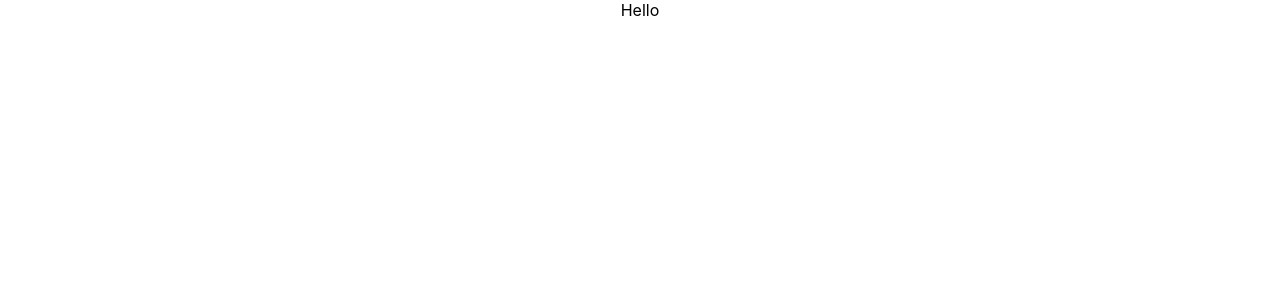
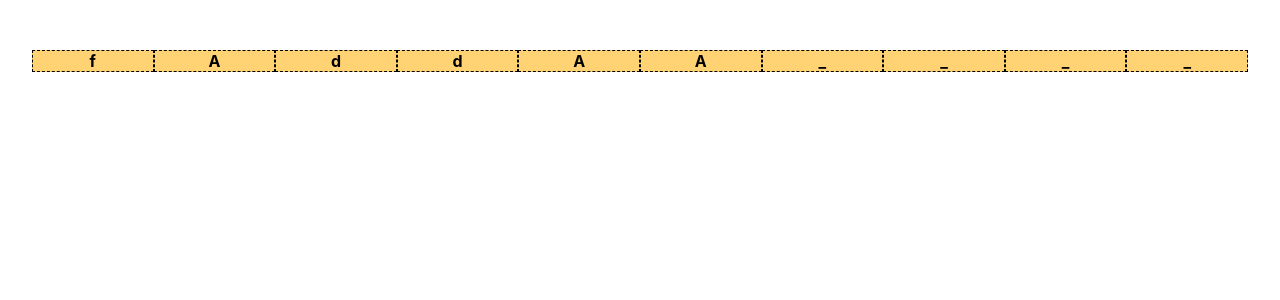
Before and after one commit to nikitsch/test_2807_KMA, a React (Create React App) app: page / in a window 1280 px wide. Shown: the top 300 px of the page. Built offline with nearby package versions, Linux system fonts and the light colour scheme.

Commit message:
feat: basic style

```diff
--- a/src/App.css
+++ /dev/null
@@ -1,38 +0,0 @@
-.App {
-  text-align: center;
-}
-
-.App-logo {
-  height: 40vmin;
-  pointer-events: none;
-}
-
-@media (prefers-reduced-motion: no-preference) {
-  .App-logo {
-    animation: App-logo-spin infinite 20s linear;
-  }
-}
-
-.App-header {
-  background-color: #282c34;
-  min-height: 100vh;
-  display: flex;
-  flex-direction: column;
-  align-items: center;
-  justify-content: center;
-  font-size: calc(10px + 2vmin);
-  color: white;
-}
-
-.App-link {
-  color: #61dafb;
-}
-
-@keyframes App-logo-spin {
-  from {
-    transform: rotate(0deg);
-  }
-  to {
-    transform: rotate(360deg);
-  }
-}
--- a/src/App.js
+++ b/src/App.js
@@ -1,9 +1,55 @@
-import './App.css';
+import { Element } from './Element';
+import style from './App.module.css';
 
 function App() {
+
+  let arr = [
+    { "value": "f", "blok": "f" },
+    { "value": "_", "blok": "empty" },
+    { "value": "d", "blok": "dd" },
+    { "value": "d", "blok": "dd" },
+    { "value": "_", "blok": "empty" },
+    { "value": "_", "blok": "empty" },
+    { "value": "_", "blok": "empty" },
+    { "value": "_", "blok": "empty" },
+    { "value": "_", "blok": "empty" },
+    { "value": "_", "blok": "empty" },
+  ]
+
+  function addBlok(enter) {
+
+    let arrEnter = enter.split("")
+
+    arrEnter.map(el => {
+      let post = arr.find((post) => post.value === "_")
+      post.value = el
+      post.blok = enter
+      return el
+    })
+  }
+
+  addBlok("AAA")
+
+  let bracket
+  let arrNew = arr.map(p => {
+
+
+    if (p.blok === bracket) {
+      bracket = p.blok
+      return {...p}
+    } else {
+      bracket = p.blok
+      return {...p, value:  "|" + p.value}
+    }
+  })
+
+  // console.log(arrNew.map(e => e.value).reduce((prev, curr) => prev + curr))
+
   return (
-    <div className="App">
-      Hello
+    <div className={style.app}>
+      {arr.map((el) => {
+        return <Element el={el.value} />
+      })}
     </div>
   );
 }
--- /dev/null
+++ b/src/App.module.css
@@ -0,0 +1,10 @@
+.app {
+  display: grid;
+  grid-template-columns: repeat(10, 1fr);
+  /* grid-template-rows: repeat(2, 1fr); */
+  grid-column-gap: 0px;
+  grid-row-gap: 0px;
+  width: 95vw;
+  margin: 50px auto;
+  background: rgb(255, 211, 115)
+}
--- /dev/null
+++ b/src/Element.jsx
@@ -0,0 +1,8 @@
+import style from './Element.module.css';
+
+export const Element = ({el}) => {
+
+  return (
+    <div className={style.element}>{el}</div>
+  )
+}
--- /dev/null
+++ b/src/Element.module.css
@@ -0,0 +1,6 @@
+.element {
+  border: 1px dashed black;
+  align-items: center;
+  text-align: center;
+  font-weight: bold;
+}
```
